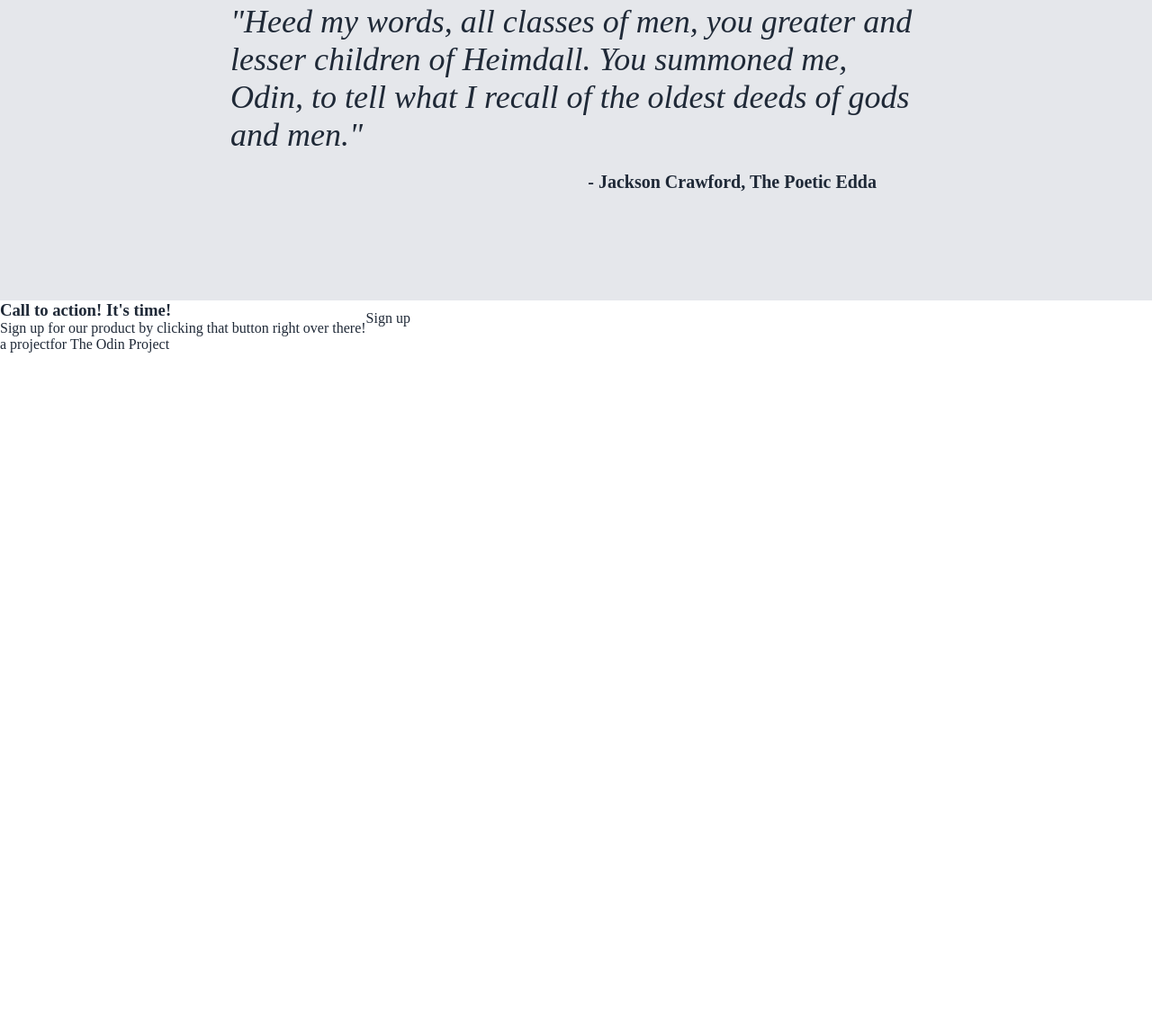
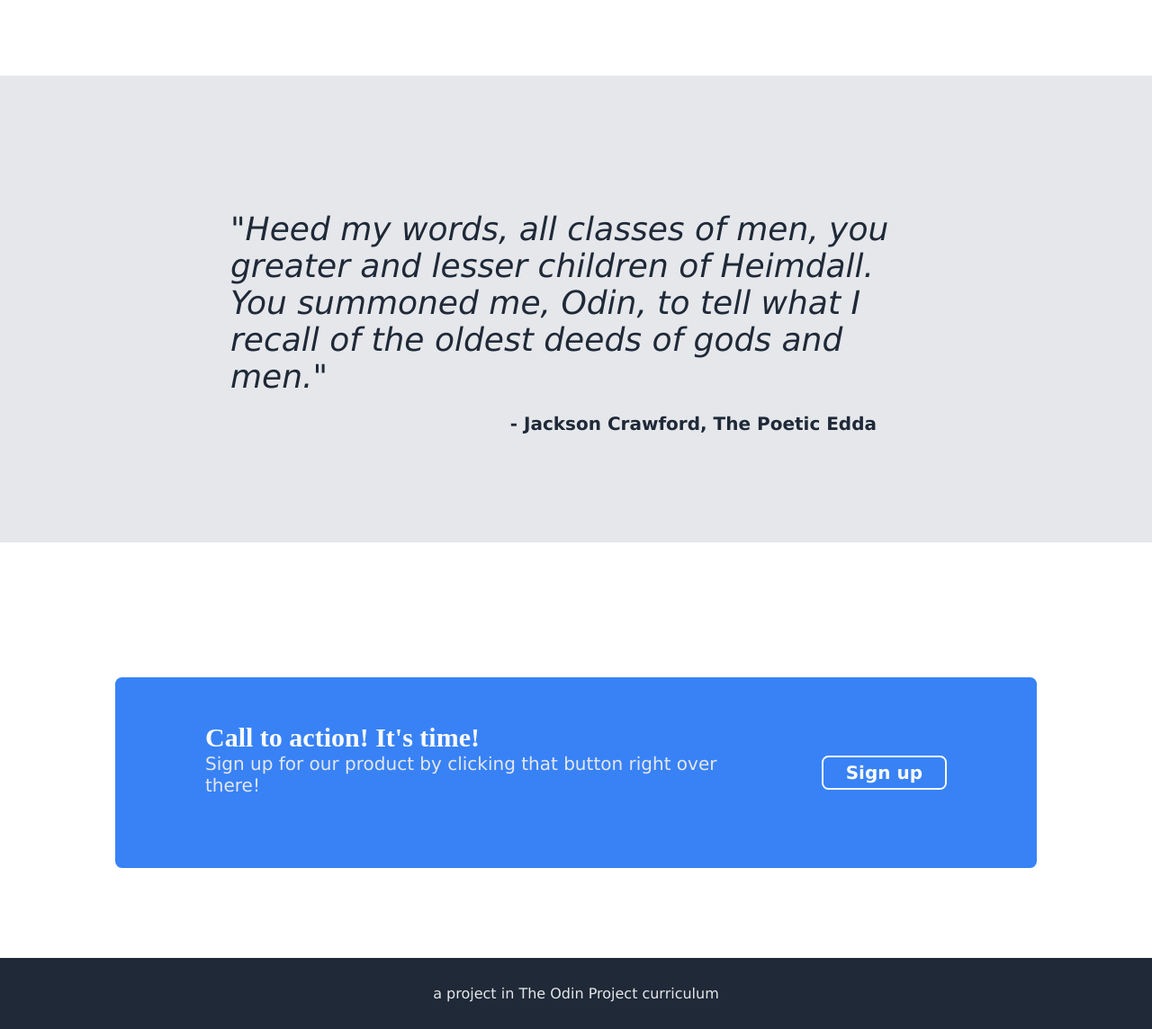
Before and after one commit to makia014/odin-landing-page, a plain HTML site: page index.html in a window 1280 px wide. Shown: the part 1775-2919 px from the top of the page at 90% size. Before the commit the page ends 2167 px from the top, so only its background shows below. Drawn offline with Linux system fonts and the light colour scheme.

Commit message:
Style cta section and footer

```diff
--- a/index.html
+++ b/index.html
@@ -93,20 +93,22 @@
         <p class="author">&dash; Jackson Crawford, The Poetic Edda</p>
       </div>
       <div id="act" class="cta">
-        <div class="cta-text">
-          <h3>Call to action! It's time!</h3>
-          <p>
-            Sign up for our product by clicking that button right over there!
-          </p>
+        <div class="cta-content">
+          <div class="cta-text">
+            <h3>Call to action! It's time!</h3>
+            <p>
+              Sign up for our product by clicking that button right over there!
+            </p>
+          </div>
+          <a href="#" class="btn-cta">Sign up</a>
         </div>
-        <a href="#" class="btn cta">Sign up</a>
       </div>
     </div>
     <footer>
+      a project in The Odin Project
       <a href="https://www.theodinproject.com/lessons/foundations-landing-page"
-        >a project</a
+        >curriculum</a
       >
-      for The Odin Project
     </footer>
   </body>
 </html>
--- a/style.css
+++ b/style.css
@@ -3,6 +3,7 @@
   --light: #f9faf8;
   --grey: #e5e7eb;
   --accent: #3882f6;
+  --links: #d6af79;
 }
 
 html {
@@ -17,6 +18,7 @@ html {
 }
 
 body {
+  font-family: Verdana, Geneva, Tahoma, sans-serif;
   font-size: 1.6rem;
   color: var(--dark);
 }
@@ -29,7 +31,7 @@ a:visited {
 
 a:hover,
 a:active {
-  color: var(--accent);
+  color: var(--links);
 }
 
 ul {
@@ -39,7 +41,6 @@ ul {
 .nav,
 div.hero,
 .cards-container,
-.cta,
 footer {
   display: flex;
   align-items: center;
@@ -48,7 +49,8 @@ footer {
 /* HERO */
 
 div.hero,
-.nav {
+.nav,
+footer {
   background-color: var(--dark);
   color: var(--grey);
 }
@@ -88,6 +90,12 @@ h1 {
   font-size: 2.8rem;
   font-weight: 900;
   margin-bottom: 1.5rem;
+}
+
+h1,
+h2,
+h3 {
+  font-family: "Times New Roman", Times, serif;
 }
 
 .nav ul a,
@@ -134,9 +142,10 @@ h1 {
 
 .cards {
   padding: 15rem 10% 10rem;
+  font-size: 2rem;
 }
 
-h2 {
+.cards h2 {
   font-size: 2.5rem;
   text-align: center;
 
@@ -173,7 +182,7 @@ h2 {
 
 /* QUOTE */
 .quote {
-  padding: 10rem 20%;
+  padding: 15rem 20% 10rem;
 
   background-color: var(--grey);
   font-size: 2.6rem;
@@ -187,6 +196,68 @@ p.author {
   font-style: normal;
   text-align: right;
   margin: 2rem 5rem;
+}
+
+/* CTA */
+div.cta {
+  display: flex;
+  justify-content: center;
+  align-items: center;
+
+  padding: 15rem 10% 10rem;
+}
+
+.cta-content {
+  width: 100%;
+
+  background-color: var(--accent);
+
+  border-radius: 0.75rem;
+  padding: 5rem;
+}
+
+.cta h3 {
+  color: var(--light);
+  font-size: 2rem;
+  font-weight: 700;
+}
+
+.cta p {
+  color: var(--grey);
+}
+
+.cta-text {
+  margin-bottom: 3rem;
+}
+
+a.btn-cta {
+  flex-shrink: 0;
+  color: var(--light);
+  border: 2px solid var(--light);
+  border-radius: 0.75rem;
+  padding: 0.5rem 2.5rem;
+
+  font-weight: 900;
+
+  transition: all 400ms;
+}
+
+a.btn-cta:hover {
+  background-color: var(--light);
+  color: var(--accent);
+
+  border: 2px solid var(--accent);
+}
+
+/* FOOTER */
+footer {
+  width: 100%;
+
+  display: flex;
+  align-items: center;
+  justify-content: center;
+  gap: 0.5rem;
+  padding: 3rem;
 }
 
 @media only screen and (min-width: 550px) {
@@ -229,7 +300,9 @@ p.author {
   h1 {
     font-size: 4.8rem;
   }
-
+  .cards h2 {
+    font-size: 3.2rem;
+  }
   .card {
     width: 25rem;
   }
@@ -241,4 +314,19 @@ p.author {
   p.author {
     font-size: 2rem;
   }
+
+  .cta-content {
+    padding: 5rem 10rem;
+    font-size: 2rem;
+
+    display: flex;
+    justify-content: space-between;
+    align-items: center;
+
+    gap: 5rem;
+  }
+
+  .cta h3 {
+    font-size: 3rem;
+  }
 }
```
